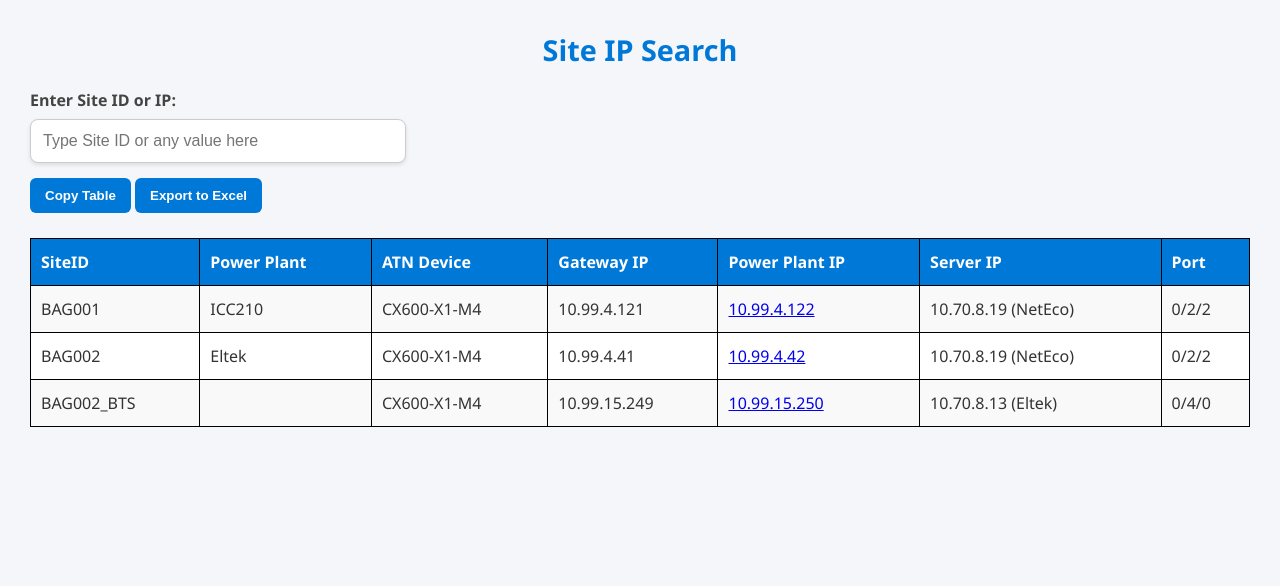
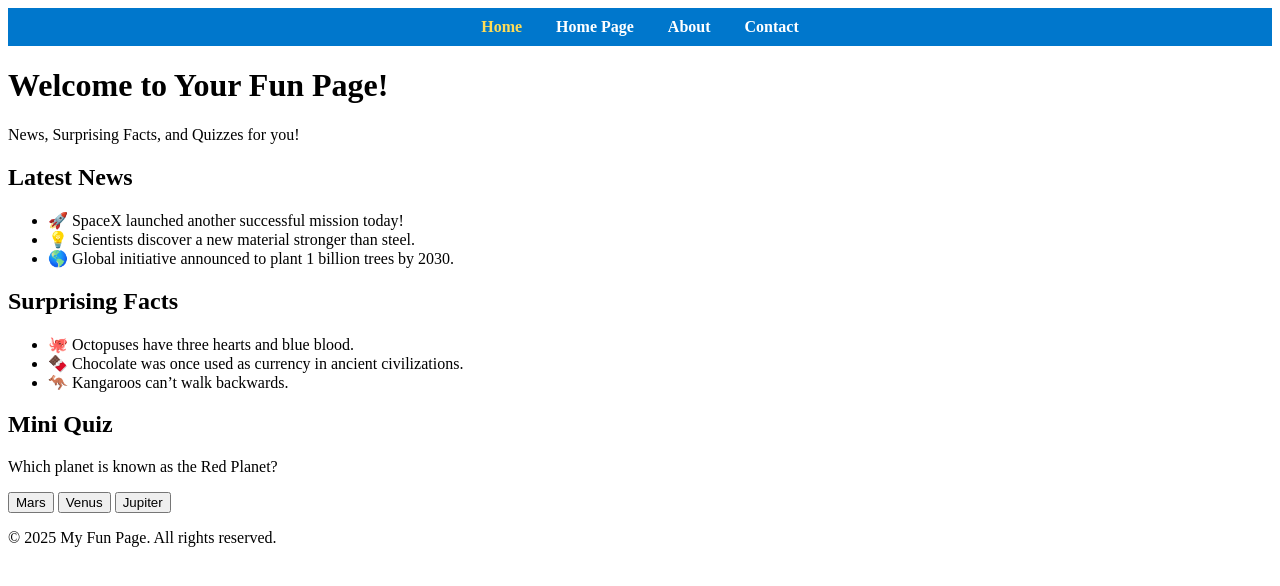
Before and after one commit to BInod2u/HelloWorld, a plain HTML site: page home.html in a window 1280 px wide. Drawn offline with Linux system fonts and the light colour scheme.

Commit message:
Update home.html

```diff
--- a/home.html
+++ b/home.html
@@ -1,215 +1,75 @@
 <!DOCTYPE html>
-<html>
+<html lang="en">
 <head>
-<meta charset="UTF-8">
-<title>Offline Site ID Search</title>
-<style>
-body {
-    font-family: 'Segoe UI', Tahoma, Geneva, Verdana, sans-serif;
-    margin: 30px;
-    background: #f4f6f9;
-    color: #333;
-}
-
-h2 {
-    text-align: center;
-    color: #0078D7;
-    margin-bottom: 20px;
-    font-size: 1.8rem;
-}
-
-label {
-    font-weight: bold;
-    display: block;
-    margin-bottom: 8px;
-    color: #444;
-}
-
-input {
-    padding: 12px;
-    font-size: 16px;
-    width: 350px;
-    border-radius: 8px;
-    border: 1px solid #ccc;
-    outline: none;
-    background: #fff;
-    transition: 0.3s;
-    box-shadow: 0 2px 4px rgba(0,0,0,0.1);
-}
-
-input:focus {
-    border-color: #0078D7;
-    box-shadow: 0 0 5px rgba(0,120,215,0.5);
-}
-
-#result {
-    margin-top: 25px;
-    overflow-x: auto;
-}
-
-table {
-    border-collapse: collapse;
-    width: 100%;
-    background: #fff;
-    border-radius: 8px;
-    box-shadow: 0 4px 10px rgba(0,0,0,0.1);
-}
-
-th, td {
-    padding: 12px 10px;
-    text-align: left;
-    border: 1px solid #000;
-}
-
-th {
-    background: #0078D7;
-    color: white;
-    position: sticky;
-    top: 0;
-}
-
-tr:nth-child(even) {
-    background-color: #f9f9f9;
-}
-
-tr:hover {
-    background-color: #e6f0ff;
-    cursor: pointer;
-}
-
-.copy-btn {
-    margin-top: 15px;
-    padding: 10px 15px;
-    background-color: #0078D7;
-    color: #fff;
-    border: none;
-    border-radius: 6px;
-    cursor: pointer;
-    font-weight: bold;
-}
-.copy-btn:hover {
-    background-color: #005a9e;
-}
-</style>
+  <meta charset="UTF-8">
+  <title>Fun & Interactive Page</title>
+  <link rel="stylesheet" href="style.css">
 </head>
 <body>
 
-<h2>Site IP Search</h2>
-<label for="siteId">Enter Site ID or IP:</label>
-<input type="text" id="siteId" placeholder="Type Site ID or any value here">
+  <!-- Navigation Menu -->
+  <nav class="navbar">
+    <ul>
+      <li><a href="index.html" class="active">Home</a></li>
+      <li><a href="home.html">Home Page</a></li>
+      <li><a href="#">About</a></li>
+      <li><a href="#">Contact</a></li>
+    </ul>
+  </nav>
 
-<br>
-<button class="copy-btn" onclick="copyTable()">Copy Table</button>
-<button class="copy-btn" onclick="exportToExcel()">Export to Excel</button>
+  <!-- Hero Section -->
+  <header class="hero">
+    <h1>Welcome to Your Fun Page!</h1>
+    <p>News, Surprising Facts, and Quizzes for you!</p>
+  </header>
 
-<div id="result"></div>
+  <!-- News Section -->
+  <section class="news-section">
+    <h2>Latest News</h2>
+    <ul>
+      <li>🚀 SpaceX launched another successful mission today!</li>
+      <li>💡 Scientists discover a new material stronger than steel.</li>
+      <li>🌎 Global initiative announced to plant 1 billion trees by 2030.</li>
+    </ul>
+  </section>
 
-<!-- SheetJS library -->
-<script src="https://cdnjs.cloudflare.com/ajax/libs/xlsx/0.18.5/xlsx.full.min.js"></script>
+  <!-- Fun Facts Section -->
+  <section class="facts-section">
+    <h2>Surprising Facts</h2>
+    <ul>
+      <li>🐙 Octopuses have three hearts and blue blood.</li>
+      <li>🍫 Chocolate was once used as currency in ancient civilizations.</li>
+      <li>🦘 Kangaroos can’t walk backwards.</li>
+    </ul>
+  </section>
 
-<script>
-// ==== DATA SECTION ====
-const siteData = {
-"BAG001":["ICC210","CX600-X1-M4","10.99.4.121","10.99.4.122","10.70.8.19 (NetEco)","0/2/2"],
-"BAG002":["Eltek","CX600-X1-M4","10.99.4.41","10.99.4.42","10.70.8.19 (NetEco)","0/2/2"],
-"BAG002_BTS":["","CX600-X1-M4","10.99.15.249","10.99.15.250","10.70.8.13 (Eltek)","0/4/0"]
-// ---- trimmed for demo, add rest of your data here ----
-};
+  <!-- Quiz Section -->
+  <section class="quiz-section">
+    <h2>Mini Quiz</h2>
+    <p>Which planet is known as the Red Planet?</p>
+    <button onclick="checkAnswer('Mars')">Mars</button>
+    <button onclick="checkAnswer('Venus')">Venus</button>
+    <button onclick="checkAnswer('Jupiter')">Jupiter</button>
+    <p id="quiz-result" style="margin-top: 10px; font-weight:bold;"></p>
+  </section>
 
-// ==== HEADERS ====
-const headers = ["SiteID", "Power Plant", "ATN Device", "Gateway IP", "Power Plant IP", "Server IP", "Port"];
-const siteArray = Object.keys(siteData).map(id => [id, ...siteData[id]]);
-const resultBox = document.getElementById('result');
+  <!-- Footer -->
+  <footer>
+    <p>&copy; 2025 My Fun Page. All rights reserved.</p>
+  </footer>
 
-// ==== RENDER SAFE TABLE ====
-function renderTable(filter = "") {
-    const f = filter.trim().toUpperCase();
-    const rowsHtml = siteArray
-        .filter(row => row.some(cell => {
-            if (cell === undefined || cell === null) return false;
-            return String(cell).toUpperCase().includes(f);
-        }))
-        .map(row => {
-            return "<tr>" + row.map((cell, idx) => {
-                cell = cell ?? "";
-
-                if (headers[idx] === "SiteID") {
-                    return `<td onclick="copyRow(this)">${cell}</td>`;
-                }
-
-                if (headers[idx] === "Power Plant IP") {
-                    let clean = String(cell).split(" ")[0];
-                    if (clean.startsWith("10.99")) {
-                        return `<td><a href="http://${clean}" target="_blank">${cell}</a></td>`;
-                    }
-                }
-
-                return `<td>${cell}</td>`;
-            }).join("") + "</tr>";
-        }).join("");
-
-    resultBox.innerHTML = `
-        <table id="siteTable">
-            <tr>${headers.map(h => `<th>${h}</th>`).join("")}</tr>
-            ${rowsHtml}
-        </table>`;
-}
-
-// ==== MODERN + FALLBACK CLIPBOARD ====
-async function copyToClipboard(text) {
-    try {
-        await navigator.clipboard.writeText(text);
-        alert("Copied to clipboard");
-        return;
-    } catch (err) {
-        // fallback
-        const textarea = document.createElement("textarea");
-        textarea.value = text;
-        textarea.style.position = "fixed";
-        textarea.style.opacity = 0;
-        document.body.appendChild(textarea);
-        textarea.select();
-
-        try {
-            document.execCommand("copy");
-            alert("Copied to clipboard");
-        } catch {
-            alert("Copy failed");
-        }
-        document.body.removeChild(textarea);
+  <script>
+    function checkAnswer(answer) {
+      const result = document.getElementById('quiz-result');
+      if(answer === 'Mars') {
+        result.textContent = '✅ Correct! Mars is the Red Planet.';
+        result.style.color = 'green';
+      } else {
+        result.textContent = '❌ Wrong! Try again.';
+        result.style.color = 'red';
+      }
     }
-}
-
-// ==== COPY FULL TABLE ====
-function copyTable() {
-    const table = document.getElementById("siteTable");
-    if (!table) { alert("Nothing to copy"); return; }
-    copyToClipboard(table.innerText);
-}
-
-// ==== COPY SINGLE ROW ====
-function copyRow(cell) {
-    const row = cell.parentElement;
-    const text = Array.from(row.cells).map(td => td.innerText).join("\t");
-    copyToClipboard(text);
-}
-
-// ==== EXPORT EXCEL ====
-function exportToExcel() {
-    const table = document.getElementById("siteTable");
-    if (!table) { alert("No data to export"); return; }
-    try {
-        const wb = XLSX.utils.table_to_book(table, { sheet: "Sites" });
-        XLSX.writeFile(wb, "Site_Data.xlsx");
-    } catch (e) {
-        alert("Excel export failed");
-    }
-}
-
-// ==== INITIAL ====
-renderTable();
-document.getElementById('siteId').addEventListener('input', e => renderTable(e.target.value));
-</script>
+  </script>
 
 </body>
 </html>
```
